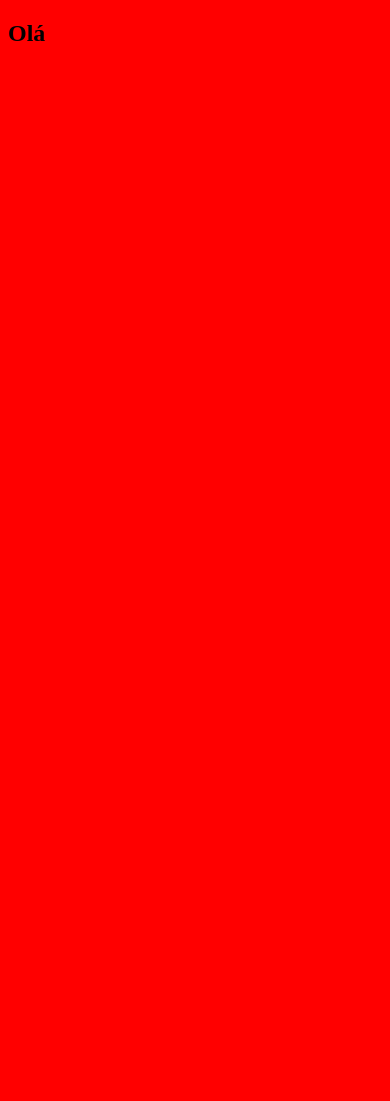
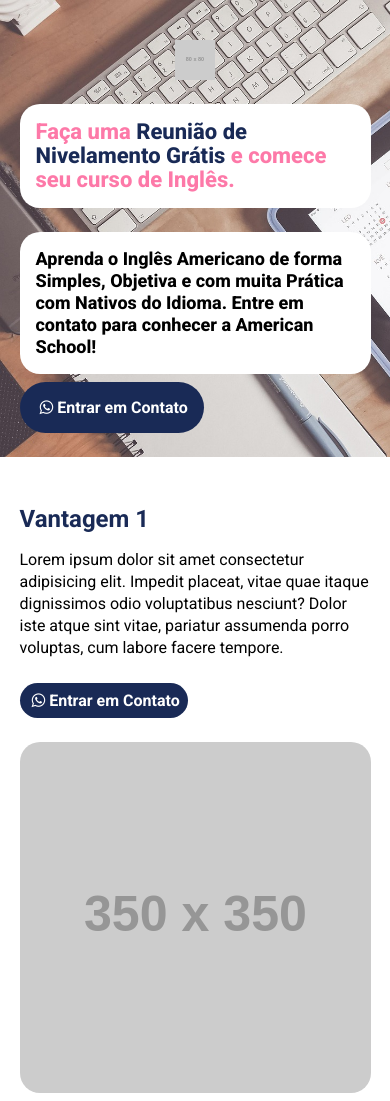
Before and after one commit to guimmotta/paloma_landing_page, a website built with Parcel: page src/index.html in a window 390 px wide. Shown: the top 1101 px of the page. Before the commit the page ends 844 px from the top, so only its background shows below. Built offline with nearby package versions, Linux system fonts and the light colour scheme; placeholder pictures from the web are drawn by us.

Commit message:
added sections and animations

```diff
--- a/src/index.html
+++ b/src/index.html
@@ -4,9 +4,58 @@
     <meta charset="UTF-8">
     <meta name="viewport" content="width=device-width, initial-scale=1.0">
     <title>Teacher Paloma Fonseca</title>
+    <link rel="preconnect" href="https://fonts.googleapis.com">
+    <link rel="preconnect" href="https://fonts.gstatic.com" crossorigin>
+    <link href="https://fonts.googleapis.com/css2?family=Roboto:ital,wght@0,100..900;1,100..900&display=swap" rel="stylesheet">
+    <link rel="stylesheet" href="https://cdnjs.cloudflare.com/ajax/libs/font-awesome/4.7.0/css/font-awesome.min.css">
     <link rel="stylesheet" href="styles/main.scss">
+    <link rel="stylesheet" href="https://unpkg.com/aos@next/dist/aos.css"/>
 </head>
 <body>
-    <h2>Olá</h2>
+    <header class="hero">
+        <div class="container">
+            <img class="hero__logo" src="https://placehold.co/80x80" alt="">
+            <p class="hero__title">
+                Faça uma <span class="span">Reunião de Nivelamento Grátis</span> e comece seu curso de Inglês.
+            </p>
+            <p class="hero__text">
+                Aprenda o Inglês Americano de forma Simples, Objetiva e com muita Prática com Nativos do Idioma. Entre em contato para conhecer a American School!
+            </p>
+            <a class="button" href="#"><i class="button__what fa fa-whatsapp"></i>Entrar em Contato</a>
+        </div>
+    </header>
+    <section class="cards cards--image-left">
+        <div class="container" data-aos="fade-left">
+            <div class="cards__detail"      >
+                <h2 class="cards__detail__title">Vantagem 1</h2>
+                <p class="cards__detail__description">Lorem ipsum dolor sit amet consectetur adipisicing elit. Impedit placeat, vitae quae itaque dignissimos odio voluptatibus nesciunt? Dolor iste atque sint vitae, pariatur assumenda porro voluptas, cum labore facere tempore.</p>
+                <a class="button" href="#"><i class="button__what fa fa-whatsapp"></i>Entrar em Contato</a>
+            </div>
+            <img class="cards__image" src="https://placehold.co/350x350" alt="Imagem frontend">
+        </div>
+    </section>
+    <section class="cards cards--image-right">
+        <div class="container" data-aos="fade-right">
+            <div class="cards__detail"      >
+                <h2 class="cards__detail__title">Vantagem 2</h2>
+                <p class="cards__detail__description">Lorem ipsum dolor sit amet consectetur adipisicing elit. Impedit placeat, vitae quae itaque dignissimos odio voluptatibus nesciunt? Dolor iste atque sint vitae, pariatur assumenda porro voluptas, cum labore facere tempore.</p>
+                <a class="button" href="#"><i class="button__what fa fa-whatsapp"></i>Entrar em Contato</a>
+            </div>
+            <img class="cards__image" src="https://placehold.co/350x350" alt="Imagem frontend">
+        </div>
+    </section>
+    <section class="cards cards--image-left">
+        <div class="container" data-aos="fade-left">
+            <div class="cards__detail"      >
+                <h2 class="cards__detail__title">Vantagem 3</h2>
+                <p class="cards__detail__description">Lorem ipsum dolor sit amet consectetur adipisicing elit. Impedit placeat, vitae quae itaque dignissimos odio voluptatibus nesciunt? Dolor iste atque sint vitae, pariatur assumenda porro voluptas, cum labore facere tempore.</p>
+                <a class="button" href="#"><i class="button__what fa fa-whatsapp"></i>Entrar em Contato</a>
+            </div>
+            <img class="cards__image" src="https://placehold.co/350x350" alt="Imagem frontend">
+        </div>
+    </section>
+
+    <script src="https://unpkg.com/aos@next/dist/aos.js"></script>
+    <script src="scripts/main.js"></script>
 </body>
 </html>
--- a/src/scripts/main.js
+++ b/src/scripts/main.js
@@ -1 +1 @@
-console.log("Olá Mundo");
+AOS.init();
--- /dev/null
+++ b/src/styles/_cards.scss
@@ -0,0 +1,68 @@
+@use 'variables';
+
+.cards {
+    padding: 48px 0;
+
+
+    &--image-left {
+        .container {
+            flex-direction: row-reverse;
+        }
+    }
+
+    &--image-right {
+        background-color: variables.$textColor;
+    }
+
+    .container {
+        display: flex;
+        gap: 40px;
+    }
+
+    &__image {
+        max-width: 360px;
+        border-radius: 20px;
+    }
+
+    &__detail {
+
+        &__title {
+            font-size: 24px;
+            font-weight: bold;
+            margin-bottom: 16px;
+            color: variables.$blue;
+        }
+
+        &__description {
+            line-height: 22px;
+            padding-bottom: 64px;
+        }
+    }
+
+    @media (max-width:640px) {
+        .container {
+            display: block;
+        }
+
+        &__detail {
+
+            &__description {
+                padding-bottom: 32px;
+            }
+        }
+
+        .button {
+            padding: 8px;
+        }
+
+        &__image {
+            width: 100%;
+            margin-top: 32px;
+        }
+
+        &__details {
+        margin-right: 0;
+        margin-bottom: 16px;
+        }
+    }
+}
--- /dev/null
+++ b/src/styles/_hero.scss
@@ -0,0 +1,58 @@
+@use 'variables';
+
+.hero {
+    padding-top: 104px;
+    padding-bottom: 104px;
+    background-image: url(../images/setup.jpg);
+    background-repeat: no-repeat;
+    background-size: cover;
+
+    &__logo {
+        display: block;
+        margin: 0 auto;
+        height: 80px;
+    }
+
+    &__title{
+        padding: 16px;
+        margin: 64px 0;
+        font-size: 40px;
+        line-height: 56px;
+        font-weight: 800;
+        text-align: left;
+        color: variables.$pink;
+        background-color: variables.$textColor;
+        border-radius: 20px;
+    }
+
+    &__text{
+        padding: 16px;
+        margin: 64px 0;
+        font-size: 24px;
+        line-height: 28px;
+        font-weight: 800;
+        text-align: left;
+        background-color: variables.$textColor;
+        border-radius: 20px;
+    }
+
+    @media (max-width: 640px) {
+        padding: 40px 0;
+
+        &__logo {
+            height: 40px;
+        }
+
+        &__title {
+            font-size: 22px;
+            line-height: 24px;
+            margin: 24px 0;
+        }
+
+        &__text {
+            font-size: 18px;
+            line-height: 22px;
+            margin: 24px 0;
+        }
+    }
+}
--- /dev/null
+++ b/src/styles/componentes/_buttons.scss
@@ -0,0 +1,15 @@
+@use '../variables.scss';
+
+.button {
+    padding: 16px;
+    margin: 16px 0;
+    background-color: variables.$blue;
+    color: variables.$textColor;
+    text-decoration: none;
+    font-weight: bold;
+    border-radius: 32px;
+
+    &__what {
+        margin: 0 4px;
+    }
+}
--- /dev/null
+++ b/src/styles/componentes/_span.scss
@@ -0,0 +1,5 @@
+@use '../variables.scss';
+
+.span {
+        color: variables.$blue;
+}
--- a/src/styles/main.scss
+++ b/src/styles/main.scss
@@ -1,3 +1,26 @@
-body {
-    background-color: red;
+@use 'hero';
+@use 'variables';
+@use 'cards';
+@use 'componentes/buttons';
+@use 'componentes/span';
+
+* {
+    margin: 0;
+    padding: 0;
+    box-sizing: border-box;
+    font-family: Roboto, sans-serif;
 }
+
+.container {
+    max-width: 960px;
+    width: 100%;
+    margin: 0 auto;
+
+    @media (max-width: 640px) {
+        max-width: 80%;
+    }
+
+    @media (max-width: 1024px) {
+        max-width: 90%;
+    }
+}
--- /dev/null
+++ b/src/styles/variables.scss
@@ -0,0 +1,3 @@
+$blue: #192a56;
+$pink: #fd79a8;
+$textColor: #fff;
```
Also changed, not shown: src/images/setup.jpg (added).
